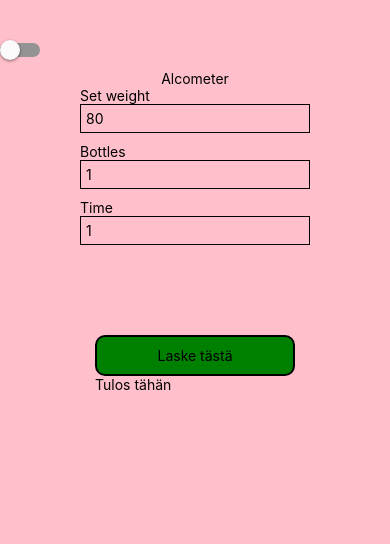
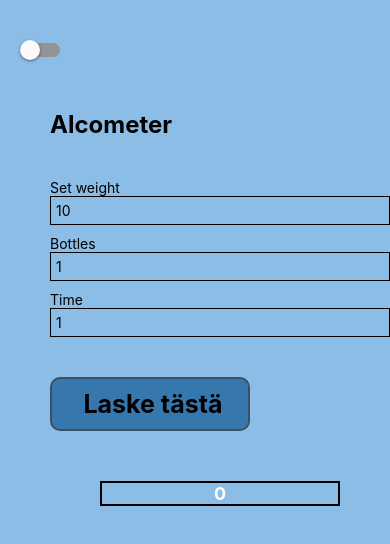
Before and after one commit to tikkuinen/alcometer_2023, a React Native app: screen / in a window 390 px wide. Shown: the top 544 px of the page. Built offline with nearby package versions, Linux system fonts and the light colour scheme.

Commit message:
paranneltu tyylitiedostoa

```diff
--- a/App.js
+++ b/App.js
@@ -1,6 +1,6 @@
 import { useMemo, useState } from "react";
 import { StatusBar } from "expo-status-bar";
-import Styles from "./styles/Styles";
+import Styles, { DarkTheme, LightTheme } from "./styles/Styles";
 import RadioGroup from "react-native-radio-buttons-group";
 
 import {
@@ -10,22 +10,23 @@ import {
   View,
   Switch,
   TouchableOpacity,
+  SafeAreaView,
 } from "react-native";
 
 export default function App() {
-  const [weight, setWeight] = useState(80);
+  const [weight, setWeight] = useState(10);
   const [bottles, setBottles] = useState(1);
   const [gender, setGender] = useState("male");
   const [time, setTime] = useState(1);
 
+  const [level, setLevel] = useState(0);
+
+  const [style, setStyle] = useState(true);
+
+  let currentStyle = style ? DarkTheme : LightTheme;
+
+  // liittyy statusbariiin ei tarvi
   const [hidden, setHidden] = useState(false);
-
-  // alkoholipitoisuus veressä
-  const [level, setLevel] = useState("");
-
-  // voi se tulos olla tavallinen let
-  // Numberin voi laittaa vasta lopussa
-  // tee oma nappi
 
   // const radioButtons = useMemo(
   //   () => [
@@ -45,12 +46,15 @@ export default function App() {
 
   const [selectedId, setSelectedId] = useState();
 
-  function calculate(e) {
-    e.preventDefault();
+  function calculate() {
+    // jonkin sortin tarkistuksia
+    let validated = weight > 0 ? weight : 80;
+    console.log(validated);
+
     // tarkista tarviiko olla noita Number
     let litres = Number(bottles) * 0.33;
     let grams = litres * 8 * 4.5;
-    let burning = Number(weight) / 10;
+    let burning = Number(validated) / 10;
     let gramsLeft = grams - burning * Number(time);
 
     // kato onko tää hyvä
@@ -61,34 +65,36 @@ export default function App() {
     }
 
     if (result < 0) {
-      result = 0; // setResult(0) tää olis varmaan ollut se tilamuuttujaversio eli siitä tuli miinusta
+      result = 0;
     }
-
+    result = result.toFixed(2);
     setLevel(result);
   }
 
   const CalculateButton = () => {
     return (
-      <TouchableOpacity style={Styles.button} onPress={calculate}>
-        <Text>Laske tästä</Text>
+      <TouchableOpacity onPress={calculate}>
+        <View style={currentStyle.button}>
+          <Text style={currentStyle.buttonText}> Laske tästä</Text>
+        </View>
       </TouchableOpacity>
     );
   };
 
   return (
-    <ScrollView style={Styles.scrollView}>
-      <StatusBar hidden={hidden} />
-      <StatusBar style="auto" />
-      <View style={Styles.toggle}>
+    <ScrollView style={currentStyle.scrollView}>
+      {/* <StatusBar style="auto" /> */}
+      <SafeAreaView style={currentStyle.toggle}>
         <Switch title="Toggle StatusBar"></Switch>
-      </View>
-      <View style={Styles.container}>
-        <Text>Alcometer</Text>
+      </SafeAreaView>
+
+      <View style={currentStyle.container}>
+        <Text style={currentStyle.header}>Alcometer</Text>
 
         <View>
           <Text>Set weight</Text>
           <TextInput
-            style={Styles.input}
+            style={currentStyle.input}
             onChangeText={setWeight}
             value={weight}
             keyboardType="number-pad"
@@ -98,7 +104,7 @@ export default function App() {
         <View>
           <Text>Bottles</Text>
           <TextInput
-            style={Styles.input}
+            style={currentStyle.input}
             onChangeText={setBottles}
             value={bottles}
             keyboardType="number-pad"
@@ -108,24 +114,16 @@ export default function App() {
         <View>
           <Text>Time</Text>
           <TextInput
-            style={Styles.input}
+            style={currentStyle.input}
             onChangeText={setTime}
             value={time}
             keyboardType="number-pad"
           />
         </View>
 
-        <View style={Styles.radio}>
-          {/* <RadioGroup
-            radioButtons={radioButtons}
-            onPress={setSelectedId}
-            selectedId={selectedId}
-            layout="row"
-          /> */}
-        </View>
-        <View style={Styles.calculate}>
+        <View>
           <CalculateButton />
-          <Text>Tulos tähän</Text>
+          <Text style={currentStyle.result}>{level}</Text>
         </View>
       </View>
     </ScrollView>
--- a/styles/Styles.js
+++ b/styles/Styles.js
@@ -1,58 +1,66 @@
 import { StyleSheet } from "react-native";
 
-export default StyleSheet.create({
+const DarkTheme = StyleSheet.create({
+  scrollView: {
+    backgroundColor: "#8CBDE6",
+  },
+  toggle: {
+    // switch
+    marginTop: 40,
+    justifyContent: "left",
+    alignItems: "left",
+    marginLeft: 20,
+  },
   container: {
+    // switchin alapuolinen osa kokonaisuudessaan
     flex: 1,
-    alignItems: "center",
-    justifyContent: "space-evenly",
-    margin: 10,
-    //backgroundColor: "#fff",
-    //alignItems: "center",
-    //justifyContent: "center",
-    //marginTop: 40,
-  },
-  textInput: {
-    padding: 5,
-    borderWidth: 1,
-    marginBottom: 10,
+    alignItems: "left",
+    justifyContent: "center",
+    marginLeft: 50,
+
+    marginTop: 50,
   },
   button: {
     borderWidth: 2,
     borderRadius: 10,
+    borderColor: "#3B5061",
+    marginTop: 30,
     padding: 10,
     width: 200,
     alignItems: "center",
-    backgroundColor: "green",
+    backgroundColor: "#3678AD",
   },
-  label: {
-    fontSize: 18,
+  buttonText: {
     fontWeight: "bold",
+    color: "black",
+    fontSize: 25,
+  },
+  header: {
+    fontSize: 24,
+    fontWeight: "bold",
+    marginBottom: 40,
   },
   result: {
     color: "#ffffff",
     fontSize: 18,
     fontWeight: "bold",
+    textAlign: "center",
+    margin: 50,
+    borderWidth: 2,
   },
-  toggle: {
-    marginTop: 40,
-    justifyContent: "left",
-    alignItems: "left",
-  },
-  scrollView: {
-    backgroundColor: "pink",
-    // marginVertical: 30,
-  },
-  radio: {
-    marginTop: 40,
-    backgroundColor: "green",
-    justifyContent: "left",
-  },
+
   input: {
     padding: 5,
     borderWidth: 1,
     marginBottom: 10,
   },
-  calculate: {
-    marginTop: 40,
+});
+
+const LightTheme = StyleSheet.create({
+  scrollView: {
+    ...DarkTheme.scrollView,
+    backgroundColor: "#b314a6",
   },
 });
+
+export { DarkTheme, LightTheme };
```
